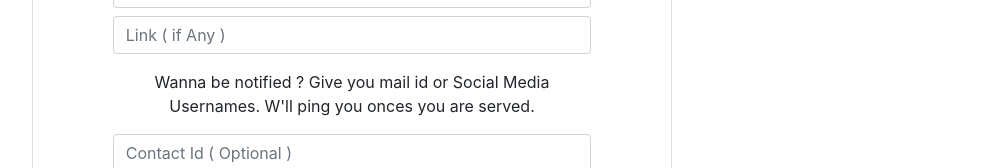
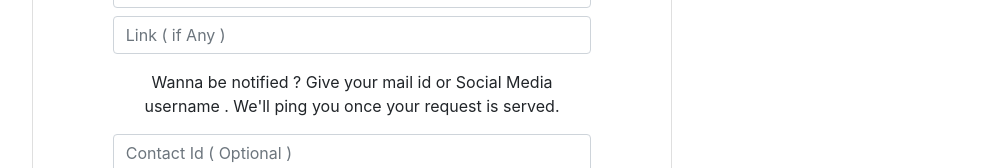
Before and after one commit to CreatorsInn/Quarantine-Life, a React (Create React App) app: page / in a window 1280 px wide. Both pictures are taken after a click on the icon 1209 px from the left and 745 px from the top of the page. Shown: the part 234-402 px from the top of the page, without its empty margins (288-1273 px from the left). Built offline with nearby package versions, Linux system fonts and the light colour scheme.

Commit message:
FIX:typo

```diff
--- a/src/components/App.js
+++ b/src/components/App.js
@@ -115,8 +115,8 @@ function App() {
                           value="false"
                         ></input>
                         <label className="mt-2 mb-2 inputWidth">
-                          Wanna be notified ? Give you mail id or Social Media
-                          Usernames. W'll ping you onces you are served.
+                          Wanna be notified ? Give your mail id or Social Media
+                          username . We'll ping you once your request is served.
                         </label>
                         <input
                           type="text"
```
